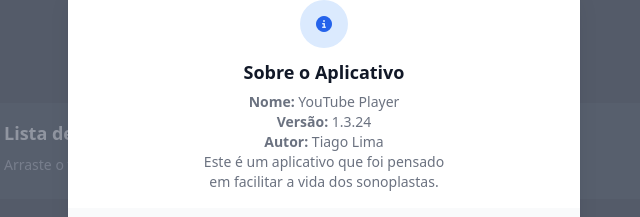
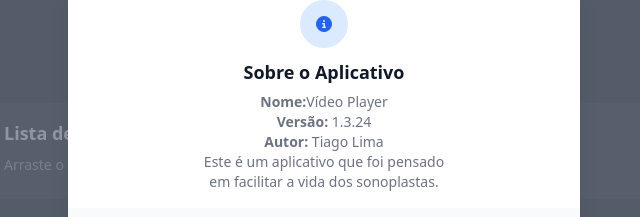
Before and after one commit to tiagoadv7/Player-V-deo, an Electron app: page index.html in a window 800 px wide. Both pictures are taken after a click on the button 54 px from the left and 36 px from the top of the page. Shown: the part 281-498 px from the top of the page, 76-716 px from the left. Drawn offline with nearby package versions, Linux system fonts and the light colour scheme; no server answers.

Commit message:
ajuste sobre

```diff
--- a/index.html
+++ b/index.html
@@ -60,7 +60,7 @@
                 <div class="mt-3 text-center">
                   <h3 class="text-lg font-semibold leading-6 text-gray-900" id="modal-about-title">Sobre o Aplicativo</h3>
                   <div class="mt-2">
-                      <p class="text-sm text-gray-500"><strong>Nome:</strong> YouTube Player</p>
+                      <p class="text-sm text-gray-500"><strong>Nome:</strong>Vídeo Player</p>
                       <p class="text-sm text-gray-500"><strong>Versão:</strong> <span id="versionText"></span></p>
                       <p class="text-sm text-gray-500"><strong>Autor:</strong> <span id="authorText"></span></p>
                       <p class="text-sm text-gray-500">
```
